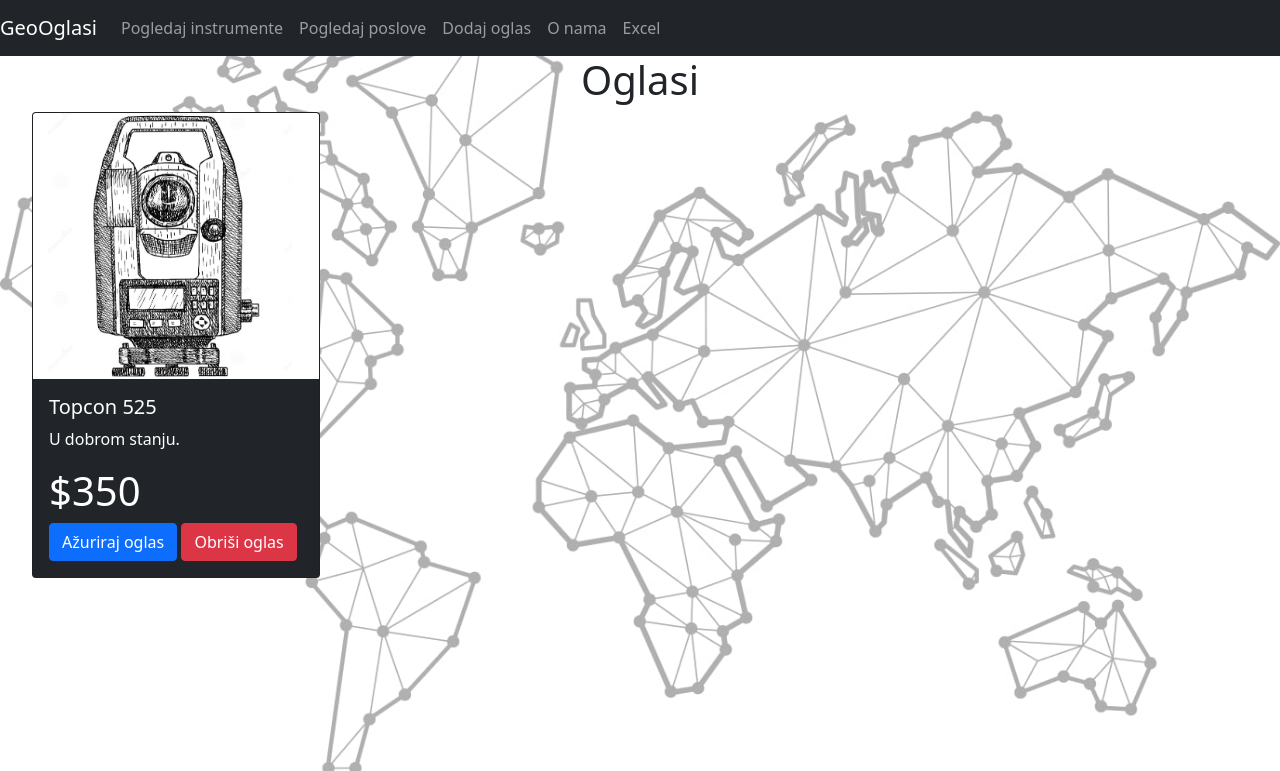
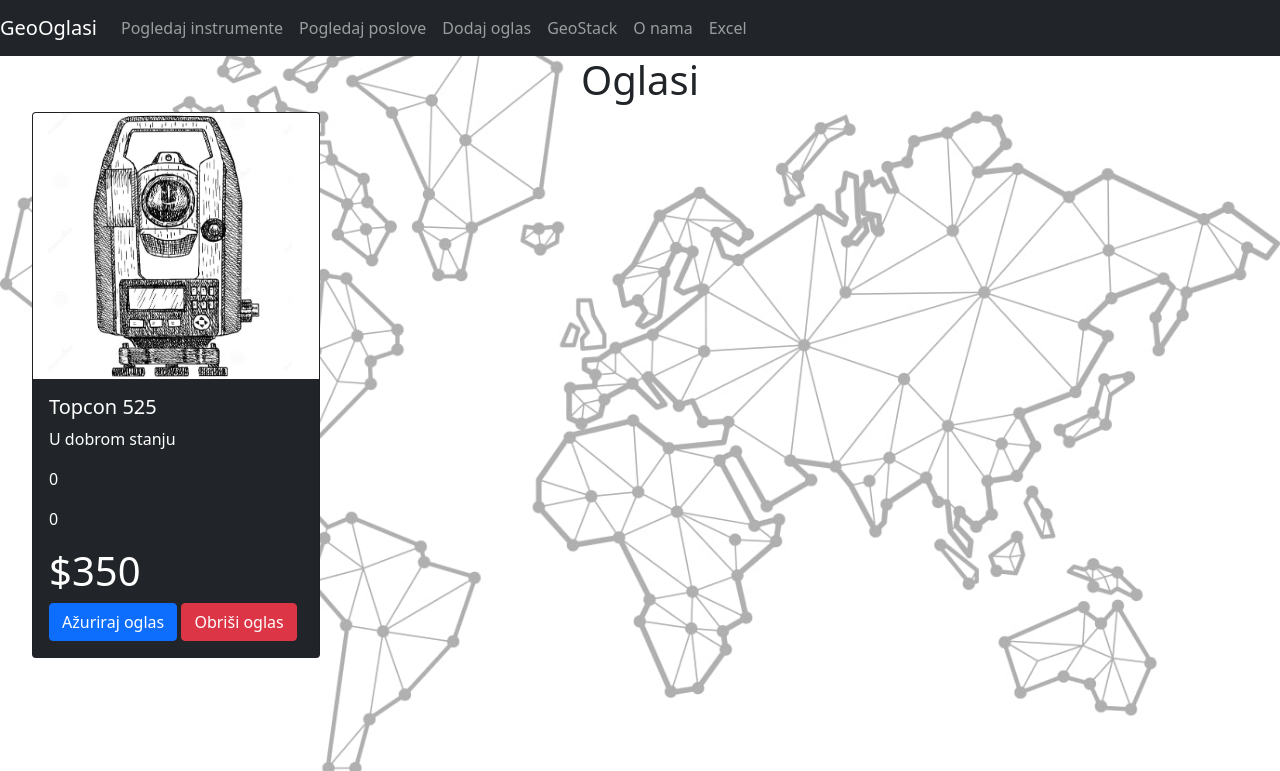
Before and after one commit to Pantela1996/GeoOglasi, a Django app: page /Instrumenti/oglasi/ in a window 1280 px wide. Shown: the top 771 px of the page. Run offline with Django 4.2, Linux system fonts and the light colour scheme; data comes from the database, SQL or seed files in the repository; both versions use the stored data as it was after the commit.

Commit message:
fix html errors

```diff
--- a/Instrumenti/templates/Instrumenti/instrument_list.html
+++ b/Instrumenti/templates/Instrumenti/instrument_list.html
@@ -28,7 +28,9 @@
                 <img class="card-img-top" src="{% static 'Instrumenti/TopograferLite.jpg' %}" alt="Card image cap">
                 <div class="card-body">
                 <h5 class="card-title">{{instrument.marka}} {{instrument.model}}</h5>
-                <p class="card-text">{{instrument.opis}}.</p>
+                <p class="card-text">{{instrument.opis}}</p>
+                <p class="card-text">{{instrument.mesto}}</p>
+                <p class="card-text">{{instrument.kontakt}}</p>
                 <h1 class="card-title pricing-card-title">${{instrument.cena}}<small class="text-muted fw-light"></small></h1>
                 <a href="/Instrumenti/update_instrument/{{instrument.id}}" class="btn btn-primary">Ažuriraj oglas</a>
                 <a href="/Instrumenti/delete_instrument/{{instrument.id}}" class="btn btn-danger">Obriši oglas</a>
--- a/templates/base.html
+++ b/templates/base.html
@@ -27,6 +27,9 @@
               <a class="nav-link" href="{% url 'Instrumenti:dodaj_oglas' %}">Dodaj oglas</a>
             </li>
             <li class="nav-item">
+              <a class="nav-link" href="{% url 'Instrumenti:dodaj_oglas' %}">GeoStack</a>
+            </li>
+            <li class="nav-item">
               <a class="nav-link" href="#">O nama</a>
             </li>
             <li class="nav-item">
```
Also changed, not shown: Instrumenti/views.py (line endings or trailing spaces), db.sqlite3.
